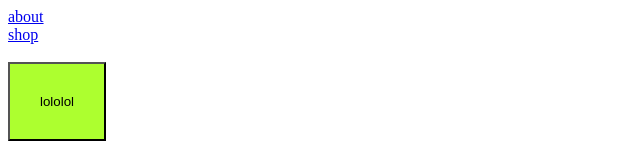
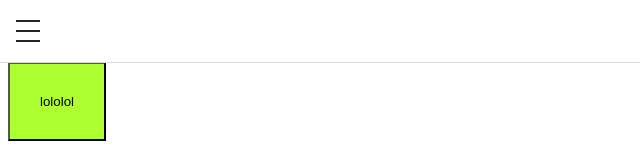
Before and after one commit to SozonikOleg/Webpack, a React app: page / in a window 1280 px wide. Shown: the top 160 px of the page, without its empty margins (0-640 px from the left). Built offline with nearby package versions, Linux system fonts and the light colour scheme; the HTML template or start-up script is replaced by a standard one.

Commit message:
add: menu

```diff
--- a/src/components/App/App.tsx
+++ b/src/components/App/App.tsx
@@ -2,9 +2,11 @@ import React from 'react';
 import {Link, Outlet } from 'react-router-dom';
 import * as styles from './App.module.scss'
 import { About }  from '@/pages/About'
+import { Menu }  from '@/pages/Menu'
 
 export const App = () => {
     return <div >
+        <Menu />
         <div>
             <Link to={'/about'}>about</Link>
             <br/>
--- /dev/null
+++ b/src/pages/Menu/Menu.module.scss
@@ -0,0 +1,51 @@
+.menu {
+  position: fixed;
+  top: 0;
+  left: 0;
+  width: 100%;
+  background-color: #ffffff;
+  border-bottom: 1px solid #dbdbdb;
+  z-index: 999;
+
+  &.open {
+    .menu-items {
+      display: block;
+    }
+  }
+
+  .menu-toggle {
+    display: flex;
+    flex-direction: column;
+    cursor: pointer;
+    padding: 16px;
+    margin-right: 10px;
+
+    span {
+      width: 24px;
+      height: 2px;
+      background-color: #262626;
+      margin: 4px 0;
+    }
+  }
+
+  .menu-items {
+    display: none;
+    list-style-type: none;
+    padding: 0;
+    margin: 0;
+  }
+
+  .menu-item {
+    padding: 16px;
+
+    &:hover {
+      background-color: #fafafa;
+    }
+
+    a {
+      text-decoration: none;
+      color: #262626;
+      font-weight: bold;
+    }
+  }
+}
--- /dev/null
+++ b/src/pages/Menu/Menu.tsx
@@ -0,0 +1,45 @@
+import React, { useState } from 'react';
+import { Link } from 'react-router-dom';
+import * as  styles from './Menu.module.scss'; // Импорт модуля стилей
+
+const Menu = () => {
+    const [isOpen, setIsOpen] = useState(false);
+
+    const toggleMenu = () => {
+        setIsOpen(!isOpen);
+    };
+
+    return (
+        <div className={`${styles.menu} ${isOpen ? styles.open : ''}`}>
+            <div className={styles['menu-toggle']} onClick={toggleMenu}>
+                <span></span>
+                <span></span>
+                <span></span>
+            </div>
+            <ul className={styles['menu-items']}>
+                <li className={styles['menu-item']}>
+                    <Link to="/" >
+                        Главная
+                    </Link>
+                </li>
+                <li className={styles['menu-item']}>
+                    <Link to="/explore" >
+                        Поиск
+                    </Link>
+                </li>
+                <li className={styles['menu-item']}>
+                    <Link to="/notifications">
+                        Уведомления
+                    </Link>
+                </li>
+                <li className={styles['menu-item']}>
+                    <Link to="/profile">
+                        Профиль
+                    </Link>
+                </li>
+            </ul>
+        </div>
+    );
+};
+
+export default Menu;
--- /dev/null
+++ b/src/pages/Menu/index.ts
@@ -0,0 +1 @@
+export { default as Menu } from './Menu';
```
